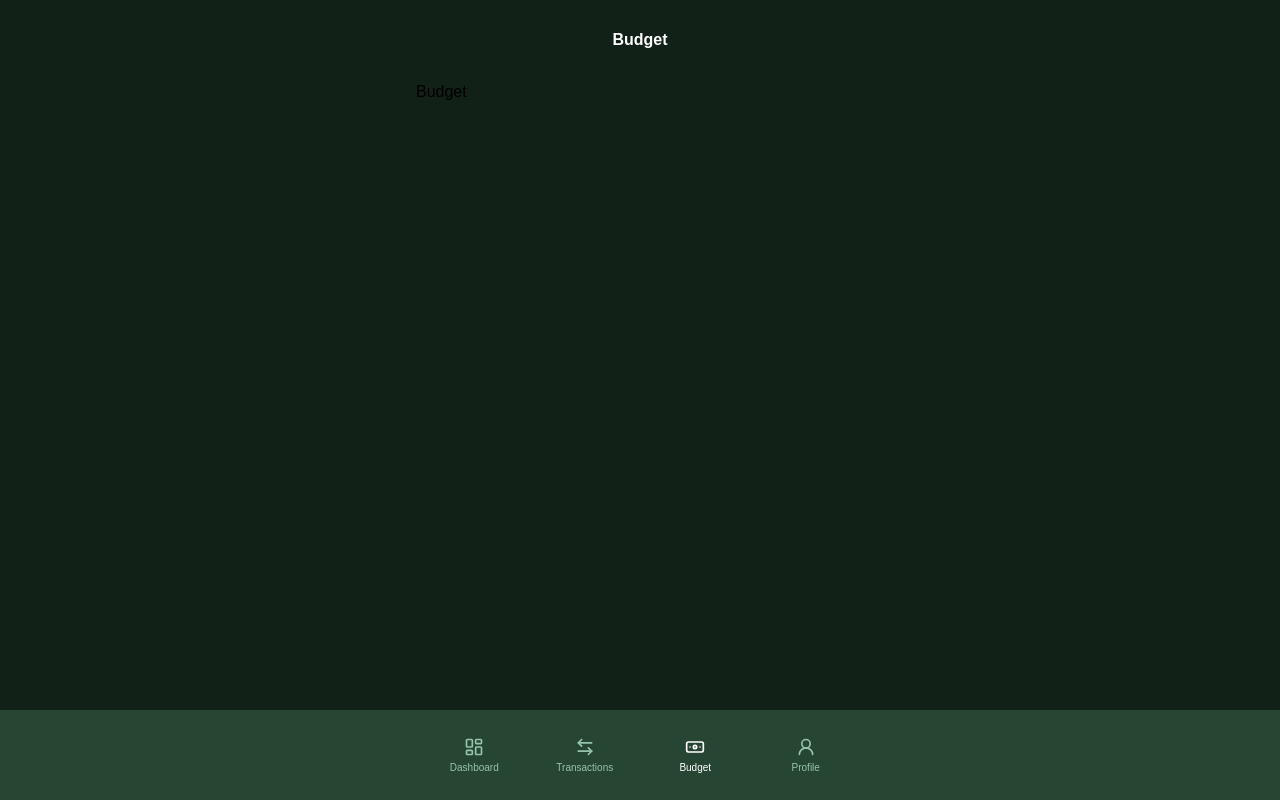
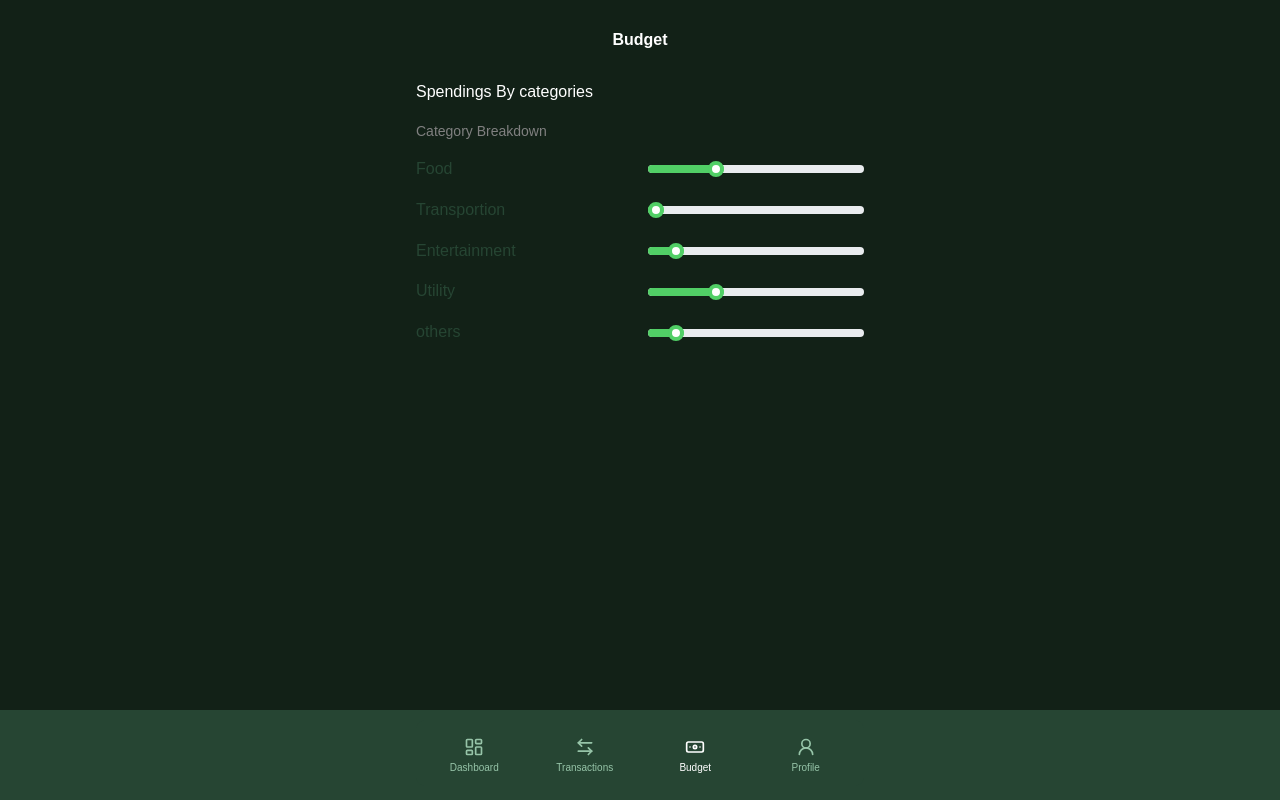
Before and after one commit to ltyohannes955/Scash, a React (Vite) app: page /budget in a window 1280 px wide. Built offline with nearby package versions, Linux system fonts and the light colour scheme.

Commit message:
made some adjestment for budget page

```diff
--- a/src/pages/budget/index.tsx
+++ b/src/pages/budget/index.tsx
@@ -1,12 +1,39 @@
-import { Flex, Text } from "@mantine/core";
+import { Flex, Group, Slider, Text } from "@mantine/core";
 import { RootShell } from "../../components/layout/shell/root";
 
 export default function Budget() {
+  const categories = [
+    { name: "Food", value: 30 },
+    { name: "Transportion", Vaule: 20 },
+    { name: "Entertainment", value: 10 },
+    { name: "Utility", value: 30 },
+    { name: "others", value: 10 },
+  ];
   return (
     <>
       <RootShell Title="Budget">
-        <Flex>
-          <Text> Budget</Text>
+        <Flex direction={"column"} gap={"md"}>
+          <Text c={"white"}>Spendings By categories</Text>
+
+          <Flex direction={"column"}>
+            <Text c={"grey"} size="sm">
+              Category Breakdown
+            </Text>
+            <Flex direction={"column"} mt={"md"} gap={"md"}>
+              {categories.map((categories, index) => (
+                <>
+                  <Group grow key={index} w={"100%"} justify={"space-between"}>
+                    <Text c={"#264533"}>{categories.name}</Text>
+                    <Slider
+                      color="green"
+                      defaultValue={categories.value}
+                      // disabled
+                    />
+                  </Group>
+                </>
+              ))}
+            </Flex>
+          </Flex>
         </Flex>
       </RootShell>
     </>
```
